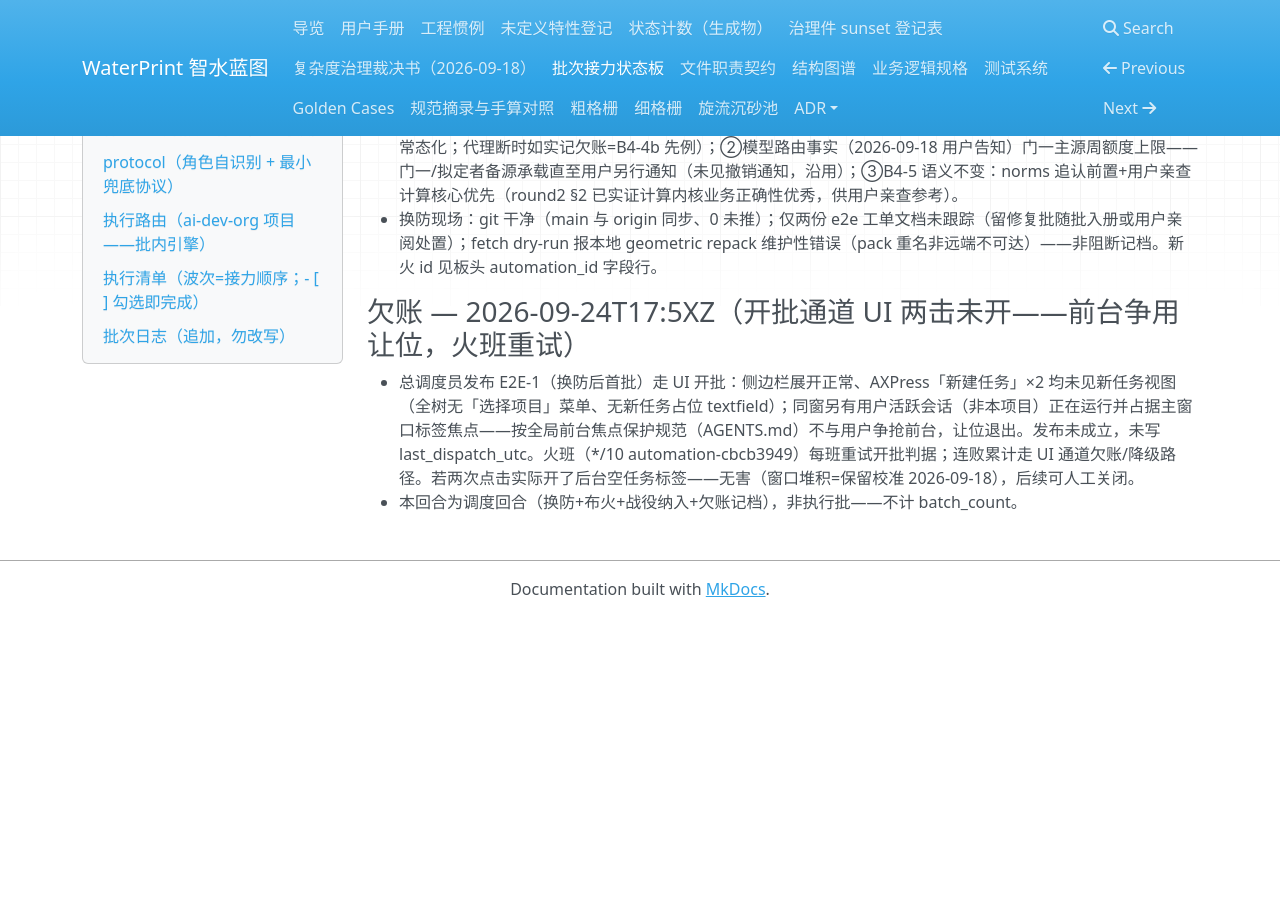
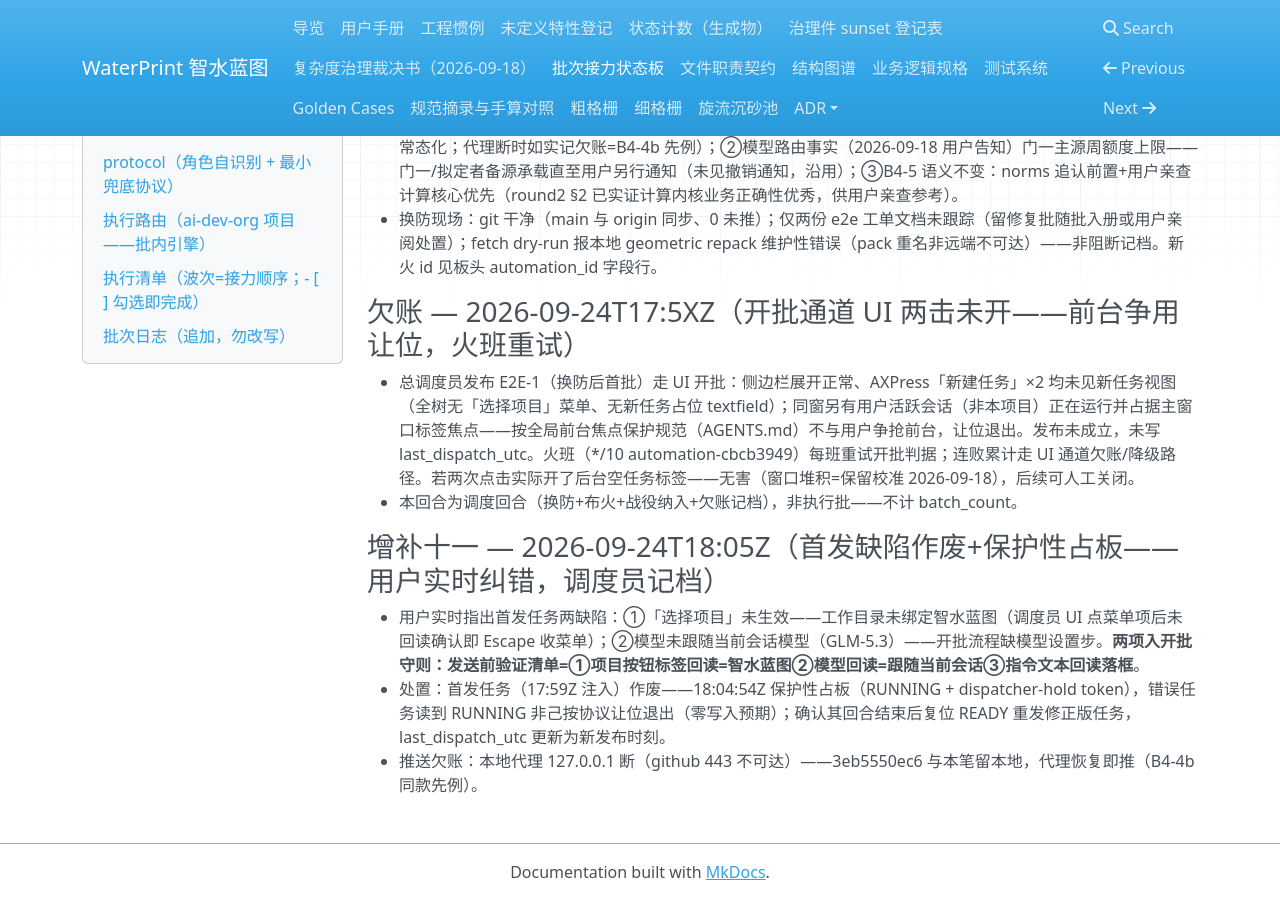
Before and after one commit to yyx20040712/waterprint, an MkDocs documentation site: the page built from docs/handoff/relay.md, in a window 1280 px wide and 900 px high, scrolled down 18293 px. Built offline with MkDocs 1.6.1, drawn with Linux system fonts in a browser that asks for light colours; nearby versions of some CDN libraries; before the commit the page ends 18910 px from its top, so only the background shows below that; some of the changed text lies outside the part shown.

Commit message:
增补十一：首发两缺陷作废（工作区未选/模型未跟随——用户实时纠错）+保护性占板 dispatcher-hold+开批守则三回读；推送欠账（代理断）记档

```diff
--- a/docs/handoff/relay.md
+++ b/docs/handoff/relay.md
@@ -8,7 +8,7 @@
 > 前任交接：`E:/zcode_md/治理批-复杂度治理-2026-09-18/00-交接文档-新会话继续.md`
 > （2026-09-18 同日建立——内容已并入本板首批批次日志，克隆者以本板为准）。
 
-- status: READY
+- status: RUNNING
 - automation_id: automation-cbcb3949-7683-41d0-8d15-ba575e2493f0 <!-- 2026-09-25 换防回填；旧火 9d069f57 已亡见换防记录 -->
 - shared_fire: true
 - plan: docs/handoff/relay.md#执行清单（自含清单，收口 grep 本文件 `- [ ]` 计余量）
@@ -16,8 +16,8 @@
 - poll_interval_min: 10
 - fire_budget_min: 120
 - last_dispatch: 2026-09-19T11:14:24+08:00
-- heartbeat_utc: 2026-09-24T14:50:00Z
-- claim: -
+- heartbeat_utc: 2026-09-24T18:04:54.479Z
+- claim: dispatcher-hold-20260924180454 <!-- 保护性占板：首发任务工作区/模型绑定错误作废中——错误执行者读到 RUNNING 非己即让位 -->
 - no_progress_count: 0
 - checked_total: 27 <!-- 2026-09-25 增补十：+E2E-1~5 插队战役五项 -->
 - checked_done: 21 <!-- 2026-09-24 B4-4b 收口 20→21（B4-4 两段全成勾口径） -->
@@ -29,8 +29,8 @@
 - max_wall_hours: 90
 - hold_reason: -
 - last_handover: 2026-09-25
-- claimed_by: -
-- claimed_at: -
+- claimed_by: hub-dispatcher（保护性持有——首发作废重发间隙）
+- claimed_at: 2026-09-24T18:04:54.479Z
 - next_batch: E2E-1 fix-plan 批1【server-data】（插队战役先于 B4-5；campaign 收口按 fix-plan §7.4 回归 B4-5 原排序）
 
 ## protocol（角色自识别 + 最小兜底协议）
@@ -397,3 +397,7 @@
 ### 欠账 — 2026-09-24T17:5XZ（开批通道 UI 两击未开——前台争用让位，火班重试）
 - 总调度员发布 E2E-1（换防后首批）走 UI 开批：侧边栏展开正常、AXPress「新建任务」×2 均未见新任务视图（全树无「选择项目」菜单、无新任务占位 textfield）；同窗另有用户活跃会话（非本项目）正在运行并占据主窗口标签焦点——按全局前台焦点保护规范（AGENTS.md）不与用户争抢前台，让位退出。发布未成立，未写 last_dispatch_utc。火班（*/10 automation-cbcb3949）每班重试开批判据；连败累计走 UI 通道欠账/降级路径。若两次点击实际开了后台空任务标签——无害（窗口堆积=保留校准 2026-09-18），后续可人工关闭。
 - 本回合为调度回合（换防+布火+战役纳入+欠账记档），非执行批——不计 batch_count。
+### 增补十一 — 2026-09-24T18:05Z（首发缺陷作废+保护性占板——用户实时纠错，调度员记档）
+- 用户实时指出首发任务两缺陷：①「选择项目」未生效——工作目录未绑定智水蓝图（调度员 UI 点菜单项后未回读确认即 Escape 收菜单）；②模型未跟随当前会话模型（GLM-5.3）——开批流程缺模型设置步。**两项入开批守则：发送前验证清单=①项目按钮标签回读=智水蓝图②模型回读=跟随当前会话③指令文本回读落框**。
+- 处置：首发任务（17:59Z 注入）作废——18:04:54Z 保护性占板（RUNNING + dispatcher-hold token），错误任务读到 RUNNING 非己按协议让位退出（零写入预期）；确认其回合结束后复位 READY 重发修正版任务，last_dispatch_utc 更新为新发布时刻。
+- 推送欠账：本地代理 127.0.0.1 断（github 443 不可达）——3eb5550ec6 与本笔留本地，代理恢复即推（B4-4b 同款先例）。
```
